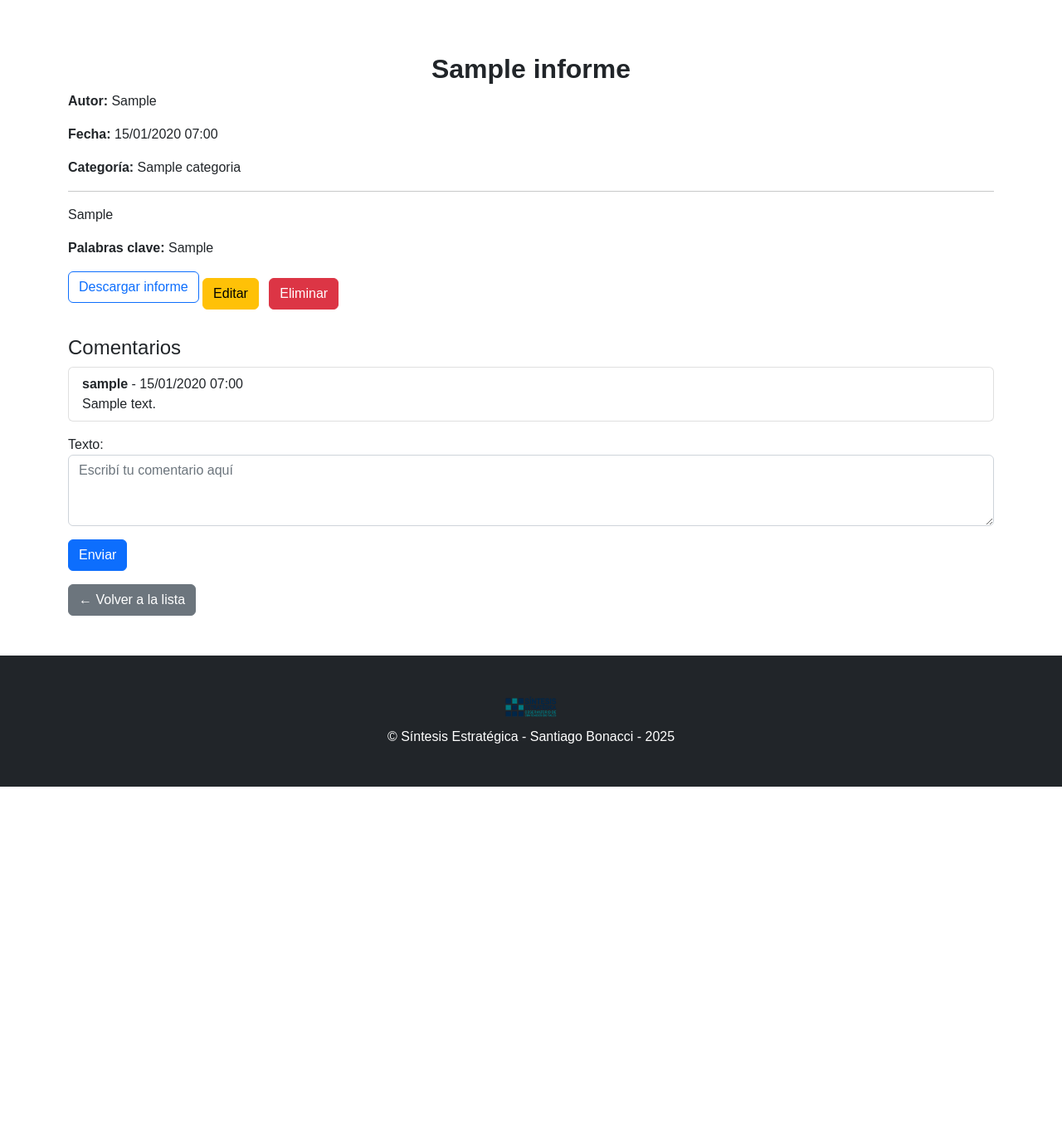
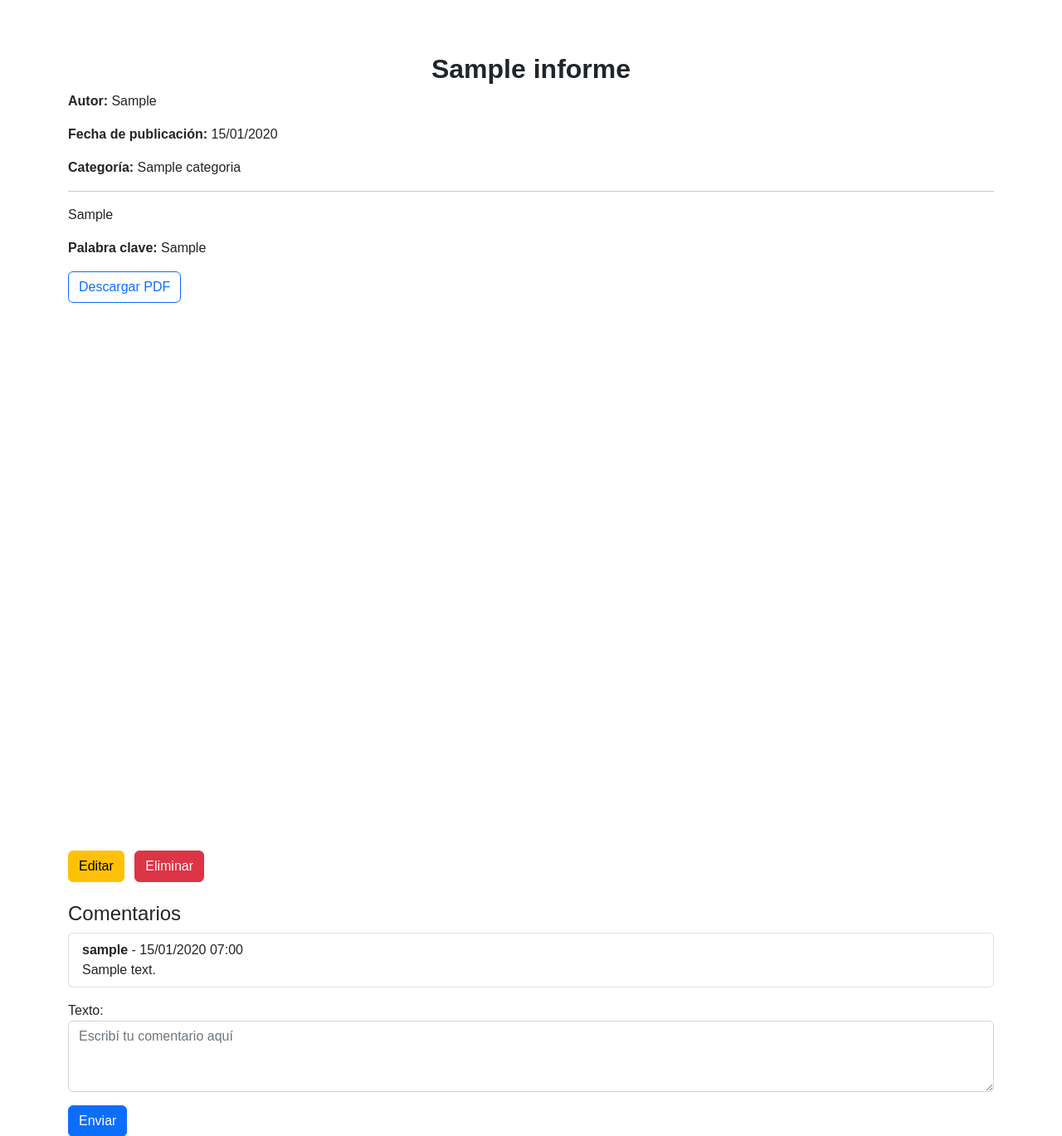
Before and after one commit to sbonacci33/sintesis_estrategica, a Django app: page /informe/1/ in a window 1280 px wide. Shown: the part 56-1425 px from the top of the page at 83% size. Before the commit the page ends 1004 px from the top, so only its background shows below. Run offline with Django 5.2, Linux system fonts and the light colour scheme; a user stored in the database is signed in; tables that the repository leaves empty hold one stand-in row (values such as "Sample post"); some libraries are stand-ins or nearby versions; some web fonts are replaced.

Commit message:
Remove contenido and add new fields

```diff
--- a/observatorio/forms.py
+++ b/observatorio/forms.py
@@ -19,21 +19,19 @@ class InformeForm(forms.ModelForm):
         fields = [
             "titulo",
             "resumen",
-            "palabras_clave",
-            "contenido",
+            "palabra_clave",
+            "autor",
             "categoria",
-            "autor",
+            "fecha_publicacion",
             "pdf",
         ]
         widgets = {
             "titulo": forms.TextInput(attrs={"class": "form-control", "placeholder": "Título del informe"}),
             "resumen": forms.Textarea(attrs={"class": "form-control", "placeholder": "Resumen del contenido", "rows": 3}),
-            "palabras_clave": forms.TextInput(
-                attrs={"class": "form-control", "placeholder": "Palabras clave"}
-            ),
-            "contenido": forms.Textarea(attrs={"class": "form-control", "placeholder": "Texto completo del informe", "rows": 8}),
-            "categoria": forms.Select(attrs={"class": "form-select"}),
+            "palabra_clave": forms.TextInput(attrs={"class": "form-control", "placeholder": "Palabra clave"}),
             "autor": forms.TextInput(attrs={"class": "form-control", "placeholder": "Autor/a del informe"}),
+            "categoria": forms.Select(attrs={"class": "form-control"}),
+            "fecha_publicacion": forms.DateInput(attrs={"class": "form-control", "type": "date"}),
             "pdf": forms.ClearableFileInput(attrs={"class": "form-control"}),
         }
 
--- a/observatorio/models.py
+++ b/observatorio/models.py
@@ -21,8 +21,9 @@ class Informe(models.Model):
     autor = models.CharField(max_length=100, db_index=True)
     resumen = models.TextField(db_index=True)
     palabras_clave = models.CharField(max_length=200, blank=True)
-    contenido = models.TextField()
+    palabra_clave = models.CharField(max_length=100, blank=True)
     pdf = models.FileField(upload_to="informes_pdf/", blank=True, null=True)
+    fecha_publicacion = models.DateField(blank=True, null=True)
     categoria = models.ForeignKey(Categoria, on_delete=models.CASCADE)
     fecha = models.DateTimeField(auto_now_add=True)
 
--- a/observatorio/templates/observatorio/detalle_informe.html
+++ b/observatorio/templates/observatorio/detalle_informe.html
@@ -4,19 +4,20 @@
 <div class="container my-5">
     <h2 class="section-title">{{ informe.titulo }}</h2>
     <p><strong>Autor:</strong> {{ informe.autor }}</p>
-    <p><strong>Fecha:</strong> {{ informe.fecha|date:"d/m/Y H:i" }}</p>
+    {% if informe.fecha_publicacion %}
+        <p><strong>Fecha de publicación:</strong> {{ informe.fecha_publicacion|date:"d/m/Y" }}</p>
+    {% endif %}
     <p><strong>Categoría:</strong> {{ informe.categoria }}</p>
     <hr>
     <p>{{ informe.resumen }}</p>
-    {% if informe.palabras_clave %}
-        <p><strong>Palabras clave:</strong> {{ informe.palabras_clave }}</p>
+    {% if informe.palabra_clave %}
+        <p><strong>Palabra clave:</strong> {{ informe.palabra_clave }}</p>
     {% endif %}
     {% if informe.pdf %}
-        {% if user.is_authenticated %}
-            <a href="{{ informe.pdf.url }}" class="btn btn-outline-primary mb-3" download>Descargar informe</a>
-        {% else %}
-            <p class="text-muted">Iniciá sesión para descargar el informe.</p>
-        {% endif %}
+        <a href="{{ informe.pdf.url }}" class="btn btn-outline-primary mb-3" download>Descargar PDF</a>
+        <div class="ratio ratio-16x9 mb-3">
+            <iframe src="{{ informe.pdf.url }}" allowfullscreen></iframe>
+        </div>
     {% endif %}
     {% if user.is_superuser %}
         <a href="{% url 'editar_informe' informe.id %}" class="btn btn-warning me-2">Editar</a>
--- a/observatorio/templates/observatorio/listar_informes.html
+++ b/observatorio/templates/observatorio/listar_informes.html
@@ -19,8 +19,8 @@
                 <h5 class="card-title">{{ informe.titulo }}</h5>
                 <p class="mb-1"><strong>Autor:</strong> {{ informe.autor }}</p>
                 <p class="card-text text-muted">{{ informe.resumen|truncatewords:30 }}</p>
-                {% if informe.palabras_clave %}
-                <p class="small text-muted">🔖 {{ informe.palabras_clave }}</p>
+                {% if informe.palabra_clave %}
+                <p class="small text-muted">🔖 {{ informe.palabra_clave }}</p>
                 {% endif %}
                 <span class="badge bg-secondary">{{ informe.categoria }}</span>
               </div>
```
Also changed, not shown: observatorio/tests.py (+6 -2 lines), observatorio/migrations/0004_informe_adjustments.py (added).
